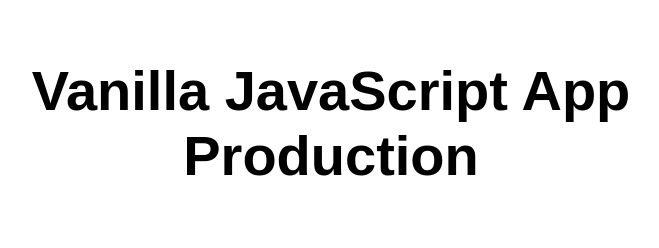
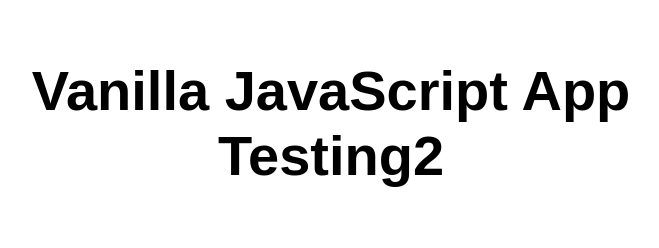
Before and after one commit to jessieyyt/yytswatesting, a website: page src/index.html in a window 1280 px wide. Shown: the whole page, without its empty margins (309-968 px from the left). Drawn offline with Linux system fonts and the light colour scheme.

Commit message:
Update index.html

```diff
--- a/src/index.html
+++ b/src/index.html
@@ -5,12 +5,12 @@
   <meta charset="UTF-8">
   <meta name="viewport" content="width=device-width, initial-scale=1.0">
   <link rel="stylesheet" href="styles.css">
-  <title>Vanilla JavaScript App Production</title>
+  <title>Vanilla JavaScript App Testing2</title>
 </head>
 
 <body>
   <main>
-    <h1>Vanilla JavaScript App Production</h1>
+    <h1>Vanilla JavaScript App Testing2</h1>
   </main>
 </body>
 
```
